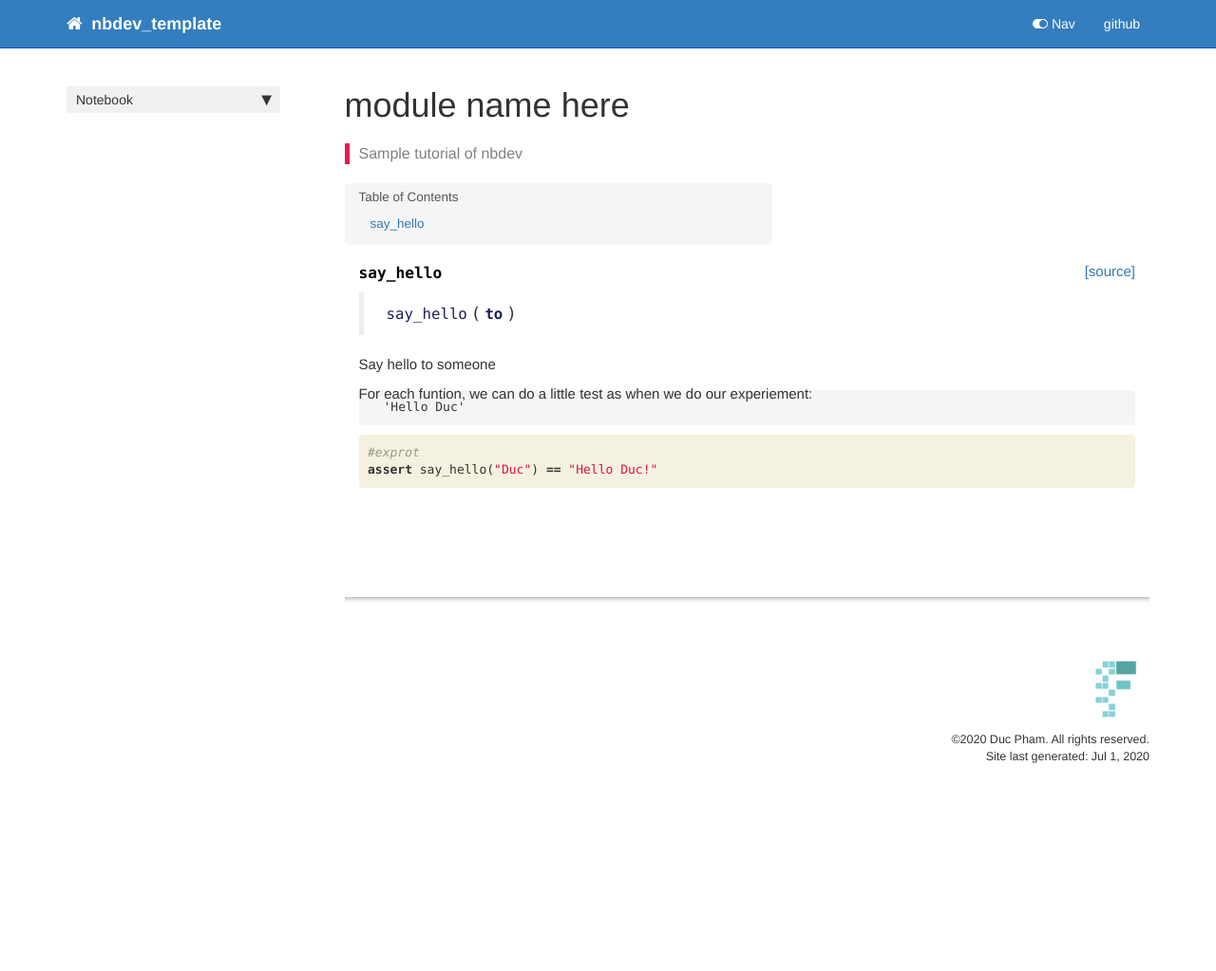
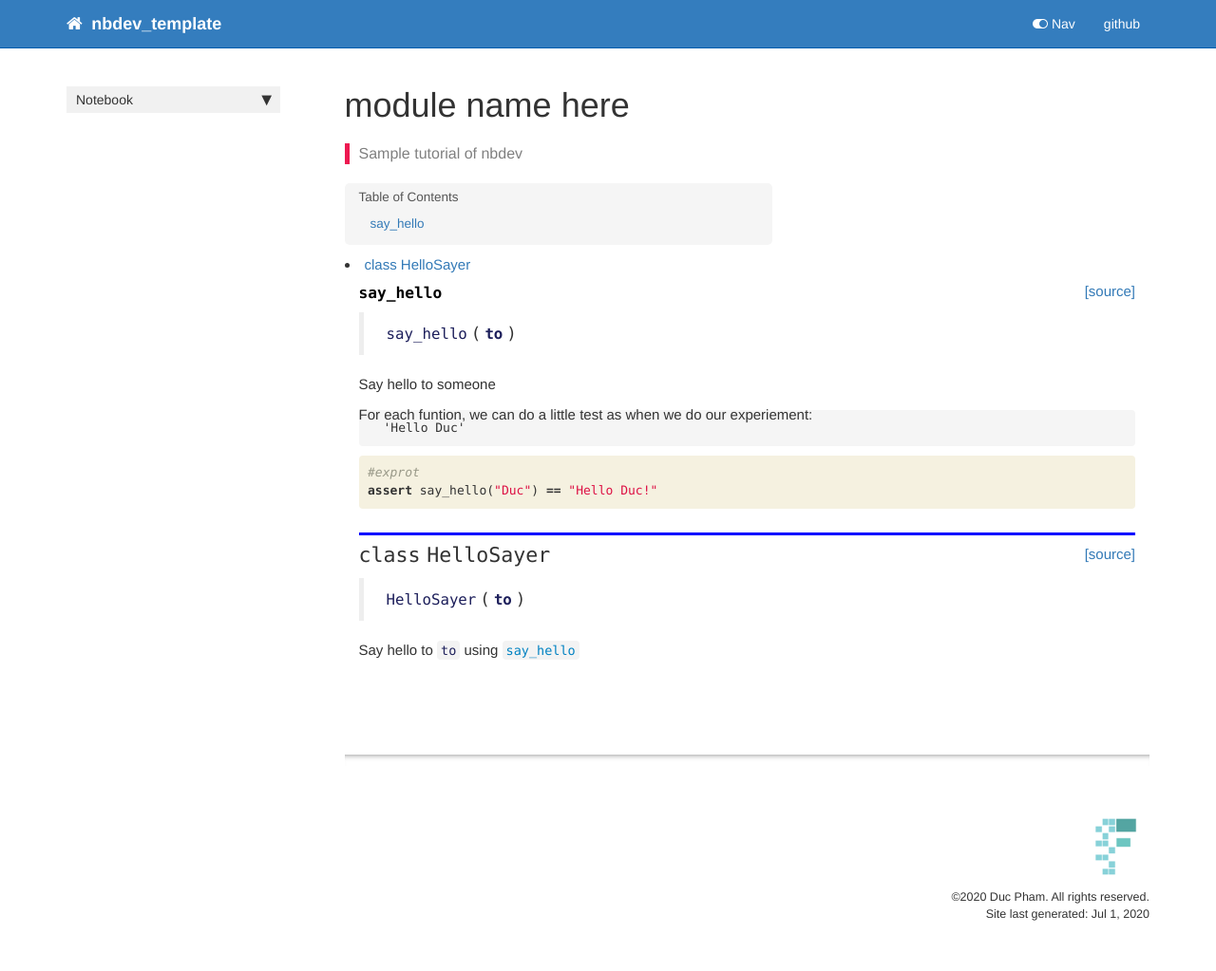
Before and after one commit to ddpham/nbdev_template, a Jekyll site: the page built from docs/core.html, in a window 1280 px wide. Shown: the whole page at 95% size. Built offline with Jekyll 4.4.1, drawn with Linux system fonts in a browser that asks for light colours; nearby versions of some CDN libraries; comment, search, counter and statistics services are not loaded; before the commit the page ends 900 px from its top, so only the background shows below that.

Commit message:
inital updates

```diff
--- a/docs/core.html
+++ b/docs/core.html
@@ -107,4 +107,36 @@
 </div>
     {% endraw %}
 
+    {% raw %}
+
+<div class="cell border-box-sizing code_cell rendered">
+
 </div>
+    {% endraw %}
+
+    {% raw %}
+
+<div class="cell border-box-sizing code_cell rendered">
+
+<div class="output_wrapper">
+<div class="output">
+
+<div class="output_area">
+
+
+<div class="output_markdown rendered_html output_subarea ">
+<h2 id="HelloSayer" class="doc_header"><code>class</code> <code>HelloSayer</code><a href="https://github.com/ddpham/nbdev_template/tree/master/nbdev_template/core.py#L14" class="source_link" style="float:right">[source]</a></h2><blockquote><p><code>HelloSayer</code>(<strong><code>to</code></strong>)</p>
+</blockquote>
+<p>Say hello to <code>to</code> using <a href="/nbdev_template/core#say_hello"><code>say_hello</code></a></p>
+
+</div>
+
+</div>
+
+</div>
+</div>
+
+</div>
+    {% endraw %}
+
+</div>
--- a/nbdev_template/_nbdev.py
+++ b/nbdev_template/_nbdev.py
@@ -2,7 +2,8 @@
 
 __all__ = ["index", "modules", "custom_doc_links", "git_url"]
 
-index = {"say_hello": "00_core.ipynb"}
+index = {"say_hello": "00_core.ipynb",
+         "HelloSayer": "00_core.ipynb"}
 
 modules = ["core.py"]
 
```
Also changed, not shown: docs/sidebar.json (+3 -7 lines), nbdev_template/core.py (+8 -2 lines).
